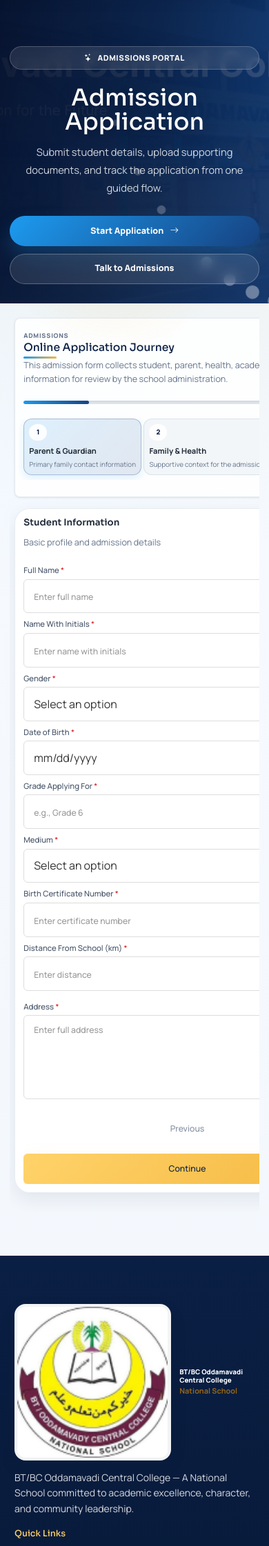
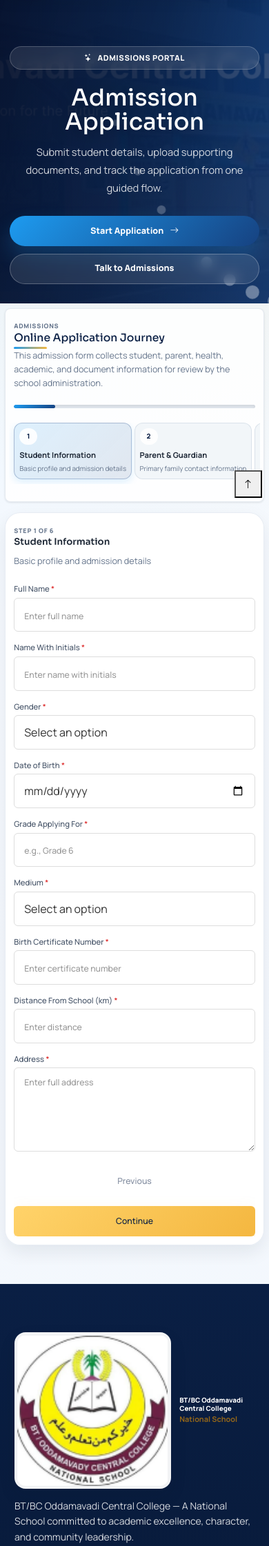
Before and after one commit to HThilakarathna/Batticaloa-central-collage, a PHP site: page /apply.php in a window 390 px wide. Shown: the part 66-2308 px from the top of the page at 69% size. Run offline with PHP 8.4, Linux system fonts and the light colour scheme; data comes from the database, SQL or seed files in the repository; data that the repository does not hold is empty; some libraries are stand-ins or nearby versions.

Commit message:
feat: Enhance responsive design and improve form structure for better user experience

```diff
--- a/assets/css/app.css
+++ b/assets/css/app.css
@@ -1004,30 +1025,6 @@ a {
     }
 }
 
-.section-shell {
-    padding: 1.25rem 0 4.5rem;
-    padding-left: max(1rem, env(safe-area-inset-left));
-    padding-right: max(1rem, env(safe-area-inset-right));
-    width: 100%;
-    box-sizing: border-box;
-    overflow-x: hidden;
-    display: block;
-}
-
-@media (max-width: 767px) {
-    .section-shell {
-        padding: 1rem 0.5rem 2.5rem 0.5rem;
-        overflow-x: hidden;
-    }
-}
-
-@media (max-width: 575px) {
-    .section-shell {
-        padding: 0.75rem 0.5rem 2rem 0.5rem;
-        overflow-x: hidden;
-    }
-}
-
 .container {
     width: 100%;
     max-width: 1320px;
@@ -1036,6 +1033,7 @@ a {
     padding-left: 1rem;
     padding-right: 1rem;
     box-sizing: border-box;
+    min-width: 0;
 }
 
 @media (max-width: 1399px) {
@@ -1108,6 +1106,7 @@ a {
     padding: 2rem;
     margin-left: max(0, env(safe-area-inset-left));
     margin-right: max(0, env(safe-area-inset-right));
+    min-width: 0;
 }
 
 @media (max-width: 767px) {
@@ -1434,6 +1433,7 @@ a {
     overflow: hidden;
     overflow-x: hidden;
     margin: 0 auto;
+    min-width: 0;
 }
 
 @media (min-width: 1200px) {
@@ -1764,6 +1766,10 @@ label {
 .col-lg-12,
 .col-xl-12 {
     grid-column: span 12;
+}
+
+.row > * {
+    min-width: 0;
 }
 
 /* Small devices (576px and up) */
@@ -2110,21 +2116,28 @@ label {
 }
 
 .hero-bg-image {
-    position: absolute;
-    inset: 0;
+        top: 8px;
+        left: 8px;
     background-image:
         linear-gradient(to bottom, rgba(10, 31, 68, 0.4), rgba(10, 31, 68, 0.7)),
         url('../images/hero-bg.png');
     background-position: center;
     background-size: cover;
-    background-repeat: no-repeat;
-    z-index: 0;
+        bottom: 8px;
+        right: 8px;
     transform: scale(1.04);
     animation: hero-zoom 18s ease-in-out infinite alternate;
 }
 
 .back-to-top {
     position: fixed;
+        overflow: hidden;
+    }
+
+    .hero-school-img-wrap {
+        width: min(100%, 520px);
+        margin-inline: auto;
+        overflow: hidden;
     bottom: 2.5rem;
     right: 2.5rem;
     width: 48px;
@@ -3117,10 +3130,6 @@ label span {
         padding: 1rem;
     }
 
-    .section-shell {
-        padding: 1rem 0 2.5rem;
-    }
-
     .section-head h2 {
         font-size: clamp(1.1rem, 4vw, 1.5rem);
     }
--- a/assets/css/responsive-enhancements.css
+++ b/assets/css/responsive-enhancements.css
@@ -76,6 +76,11 @@
         max-width: 100%;
         padding: 0 1rem;
         box-sizing: border-box;
+    }
+
+    .site-shell::before,
+    .site-shell::after {
+        display: none;
     }
 }
 
@@ -261,8 +266,7 @@
         padding-right: max(1rem, env(safe-area-inset-right));
     }
 
-    .page-hero__content,
-    .section-shell {
+    .page-hero__content {
         padding-left: max(1rem, env(safe-area-inset-left));
         padding-right: max(1rem, env(safe-area-inset-right));
     }
--- a/assets/js/site/constants.js
+++ b/assets/js/site/constants.js
@@ -1,4 +1,19 @@
 export const applicationSteps = [
+    {
+        title: 'Student Information',
+        description: 'Basic profile and admission details',
+        fields: [
+            { key: 'student_name', label: 'Full Name', type: 'text', required: true, width: 'col-12', placeholder: 'Enter full name' },
+            { key: 'name_with_initials', label: 'Name With Initials', type: 'text', required: true, width: 'col-12', placeholder: 'Enter name with initials' },
+            { key: 'gender', label: 'Gender', type: 'select', required: true, width: 'col-md-6', options: ['Male', 'Female'] },
+            { key: 'date_of_birth', label: 'Date of Birth', type: 'date', required: true, width: 'col-md-6' },
+            { key: 'grade_applying', label: 'Grade Applying For', type: 'text', required: true, width: 'col-md-4', placeholder: 'e.g., Grade 6' },
+            { key: 'medium', label: 'Medium', type: 'select', required: true, width: 'col-md-4', options: ['Tamil', 'English', 'Sinhala'] },
+            { key: 'birth_certificate_no', label: 'Birth Certificate Number', type: 'text', required: true, width: 'col-md-4', placeholder: 'Enter certificate number' },
+            { key: 'distance_from_school', label: 'Distance From School (km)', type: 'number', required: true, width: 'col-md-6', placeholder: 'Enter distance' },
+            { key: 'student_address', label: 'Address', type: 'textarea', required: true, width: 'col-12', placeholder: 'Enter full address' }
+        ]
+    },
     {
         title: 'Parent & Guardian',
         description: 'Primary family contact information',
--- a/assets/js/site/pages.js
+++ b/assets/js/site/pages.js
@@ -13,7 +13,7 @@ export const HomePage = {
     },
     setup() { return { previewText }; },
     template: `
-        <section class="section-shell">
+        <section>
             <div class="container d-grid gap-5">
 
                 <!-- Welcome Banner with school image -->
@@ -157,7 +157,7 @@ export const AboutPage = {
     props: { pageData: Object },
     methods: { arrayValue },
     template: `
-        <section class="section-shell">
+        <section>
             <div class="container d-grid gap-5">
 
                 <!-- About Hero Image Split -->
@@ -252,7 +252,7 @@ export const NoticesPage = {
     emits: ['update:query'],
     methods: { formatDate },
     template: `
-        <section class="section-shell">
+        <section>
             <div class="container d-grid gap-4">
                 <div class="section-card">
                     <div class="row g-3 align-items-center">
@@ -293,7 +293,7 @@ export const HistoryPage = {
     },
     methods: { arrayValue },
     template: `
-        <section class="section-shell">
+        <section>
             <div class="container d-grid gap-5">
 
                 <!-- History Intro Banner -->
@@ -375,7 +375,7 @@ export const AchievementsPage = {
     emits: ['open-achievement'],
     methods: { arrayValue },
     template: `
-        <section class="section-shell">
+        <section>
             <div class="container d-grid gap-5">
 
                 <!-- Top Recognitions -->
@@ -441,7 +441,7 @@ export const StaffPage = {
     },
     methods: { arrayValue },
     template: `
-        <section class="section-shell">
+        <section>
             <div class="container d-grid gap-5">
 
                 <!-- Faculty Grid -->
@@ -534,7 +534,7 @@ export const ContactPage = {
         }
     },
     template: `
-        <section class="section-shell">
+        <section>
             <div class="container d-grid gap-5">
                 <div class="contact-grid">
                     <div class="form-shell reveal-on-scroll">
@@ -687,10 +687,13 @@ export const ApplyPage = {
         },
         isSimpleInput(type) {
             return ['text', 'email', 'date', 'number'].includes(type);
+        },
+        selectedFileName(key) {
+            return this.files?.[key]?.name || 'No file selected';
         }
     },
     template: `
-        <section class="section-shell">
+        <section>
             <div class="container apply-layout">
                 <div class="section-card">
                     <div class="section-head d-block mb-4">
@@ -710,67 +713,92 @@ export const ApplyPage = {
                     </div>
                 </div>
 
-                <div class="form-shell">
+                <div class="form-shell reveal-on-scroll">
                     <div class="section-head d-block mb-4">
-                        <h3>Student Information</h3>
-                        <p>Basic profile and admission details</p>
+                        <span class="muted-kicker">Step {{ currentStepIndex + 1 }} of {{ steps.length }}</span>
+                        <h3>{{ currentStep.title }}</h3>
+                        <p>{{ currentStep.description }}</p>
                     </div>
 
-                    <div class="row g-3">
-                        <div class="col-12">
-                            <label>Full Name <span>*</span></label>
-                            <input type="text" class="form-control" placeholder="Enter full name" v-model="form.student_name">
+                    <div class="status-note mb-3" v-if="status.message" :class="status.ok ? 'status-note--success' : 'status-note--error'">
+                        {{ status.message }}
+                    </div>
+
+                    <div v-if="currentStep.fields.length" class="row">
+                        <div v-for="field in currentStep.fields" :key="field.key" :class="field.width || 'col-12'">
+                            <label :for="'apply-' + field.key">{{ field.label }} <span v-if="field.required">*</span></label>
+
+                            <input
+                                v-if="isSimpleInput(field.type)"
+                                :id="'apply-' + field.key"
+                                :type="field.type"
+                                class="form-control"
+                                :placeholder="field.placeholder || ''"
+                                :value="form[field.key]"
+                                @input="updateField(field.key, $event.target.value)"
+                            >
+
+                            <select
+                                v-else-if="field.type === 'select'"
+                                :id="'apply-' + field.key"
+                                class="form-select"
+                                :value="form[field.key]"
+                                @change="updateField(field.key, $event.target.value)"
+                            >
+                                <option value="">Select an option</option>
+                                <option v-for="option in field.options || []" :key="field.key + '-' + option" :value="option">{{ option }}</option>
+                            </select>
+
+                            <textarea
+                                v-else-if="field.type === 'textarea'"
+                                :id="'apply-' + field.key"
+                                class="form-control"
+                                rows="4"
+                                :placeholder="field.placeholder || ''"
+                                :value="form[field.key]"
+                                @input="updateField(field.key, $event.target.value)"
+                            ></textarea>
+
+                            <div v-else-if="field.type === 'file'" class="file-field">
+                                <input
+                                    :id="'apply-' + field.key"
+                                    type="file"
+                                    class="form-control"
+                                    @change="$emit('update-file', { key: field.key, event: $event })"
+                                >
+                                <div class="tiny-copy mt-2">{{ selectedFileName(field.key) }}</div>
+                            </div>
+
+                            <div v-if="field.help" class="tiny-copy mt-2">{{ field.help }}</div>
                         </div>
-                        <div class="col-12">
-                            <label>Name With Initials <span>*</span></label>
-                            <input type="text" class="form-control" placeholder="Enter name with initials" v-model="form.name_with_initials">
+                    </div>
+
+                    <div v-else class="d-grid gap-3">
+                        <div class="section-card" style="padding: 1.25rem;">
+                            <h4 class="mb-2">Declaration Review</h4>
+                            <p class="mb-0">Review your application details using the summary below, then submit the form.</p>
                         </div>
-                        <div class="col-md-6">
-                            <label>Gender <span>*</span></label>
-                            <select class="form-select" v-model="form.gender">
-                                <option value="">Select an option</option>
-                                <option value="Male">Male</option>
-                                <option value="Female">Female</option>
-                            </select>
-                        </div>
-                        <div class="col-md-6">
-                            <label>Date of Birth <span>*</span></label>
-                            <input type="date" class="form-control" v-model="form.date_of_birth">
-                        </div>
-                        <div class="col-md-4">
-                            <label>Grade Applying For <span>*</span></label>
-                            <input type="text" class="form-control" placeholder="e.g., Grade 6" v-model="form.grade_applying">
-                        </div>
-                        <div class="col-md-4">
-                            <label>Medium <span>*</span></label>
-                            <select class="form-select" v-model="form.medium">
-                                <option value="">Select an option</option>
-                                <option value="Tamil">Tamil</option>
-                                <option value="English">English</option>
-                                <option value="Sinhala">Sinhala</option>
-                            </select>
-                        </div>
-                        <div class="col-md-4">
-                            <label>Birth Certificate Number <span>*</span></label>
-                            <input type="text" class="form-control" placeholder="Enter certificate number" v-model="form.birth_certificate_no">
-                        </div>
-                        <div class="col-md-6">
-                            <label>Distance From School (km) <span>*</span></label>
-                            <input type="number" class="form-control" placeholder="Enter distance" v-model="form.distance_from_school">
-                        </div>
-                        <div class="col-md-6">
-                        </div>
-                        <div class="col-12">
-                            <label>Address <span>*</span></label>
-                            <textarea class="form-control" rows="4" placeholder="Enter full address" v-model="form.student_address"></textarea>
+
+                        <div class="soft-grid soft-grid--two">
+                            <div class="notice-card-modern" v-for="item in summary" :key="item.label" data-tone="Academic">
+                                <div class="staff-meta mb-1">{{ item.label }}</div>
+                                <div class="info-copy"><strong>{{ item.value }}</strong></div>
+                            </div>
                         </div>
                     </div>
 
                     <div class="d-flex flex-column flex-md-row justify-content-between gap-3 mt-4">
-                        <button class="btn-outline-brand" type="button" disabled>Previous</button>
-                        <button class="btn-brand" type="button">Continue</button>
+                        <button class="btn-outline-brand" type="button" @click="$emit('prev-step')" :disabled="currentStepIndex === 0">
+                            Previous
+                        </button>
+                        <button class="btn-brand" type="button" @click="$emit('next-step')" :disabled="sending">
+                            <span v-if="sending">Saving...</span>
+                            <span v-else-if="currentStepIndex === steps.length - 1">Submit Application</span>
+                            <span v-else>Continue</span>
+                        </button>
                     </div>
                 </div>
+
             </div>
         </section>
     `
```
Also changed, not shown: other parts of assets/css/app.css (+29 -6 lines).
